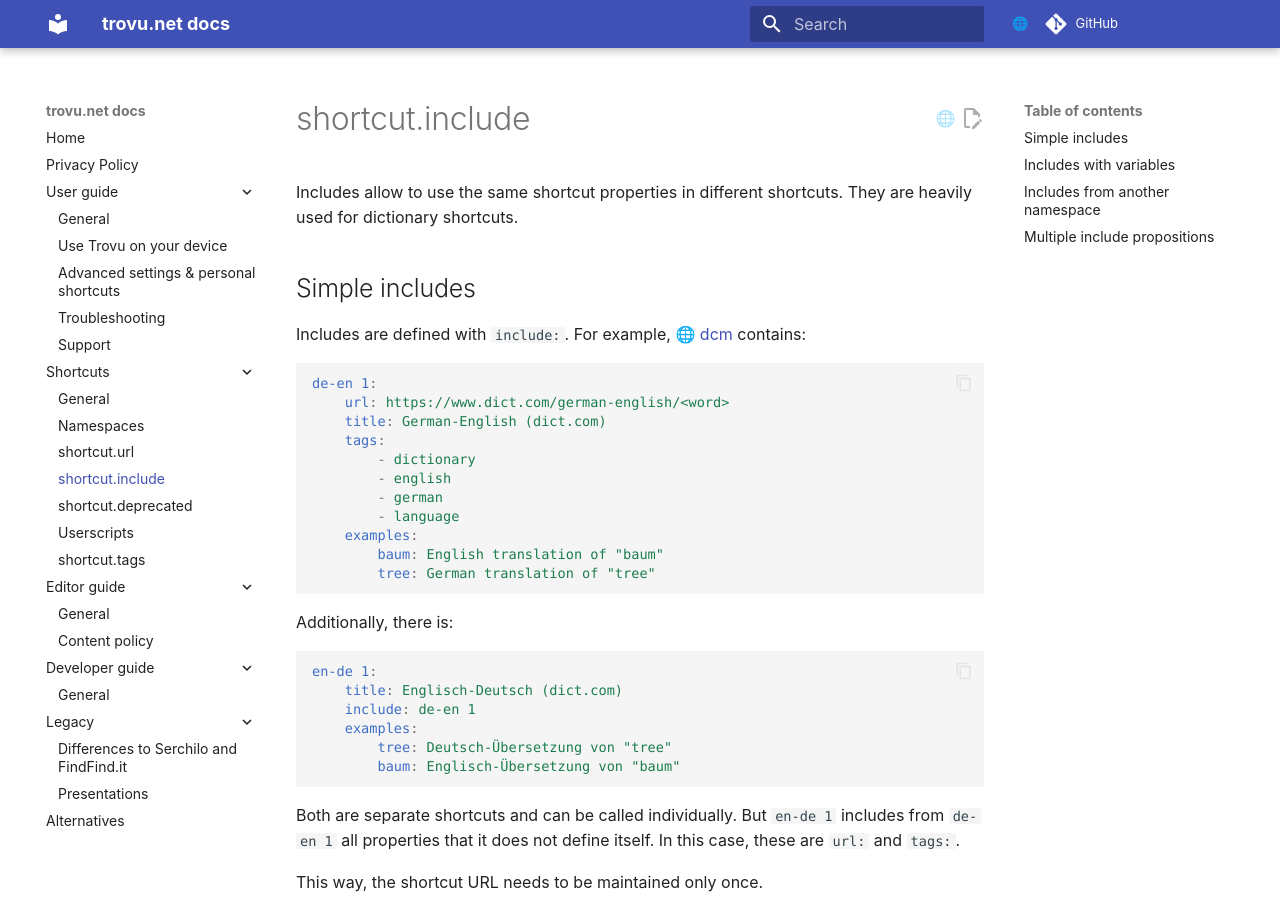
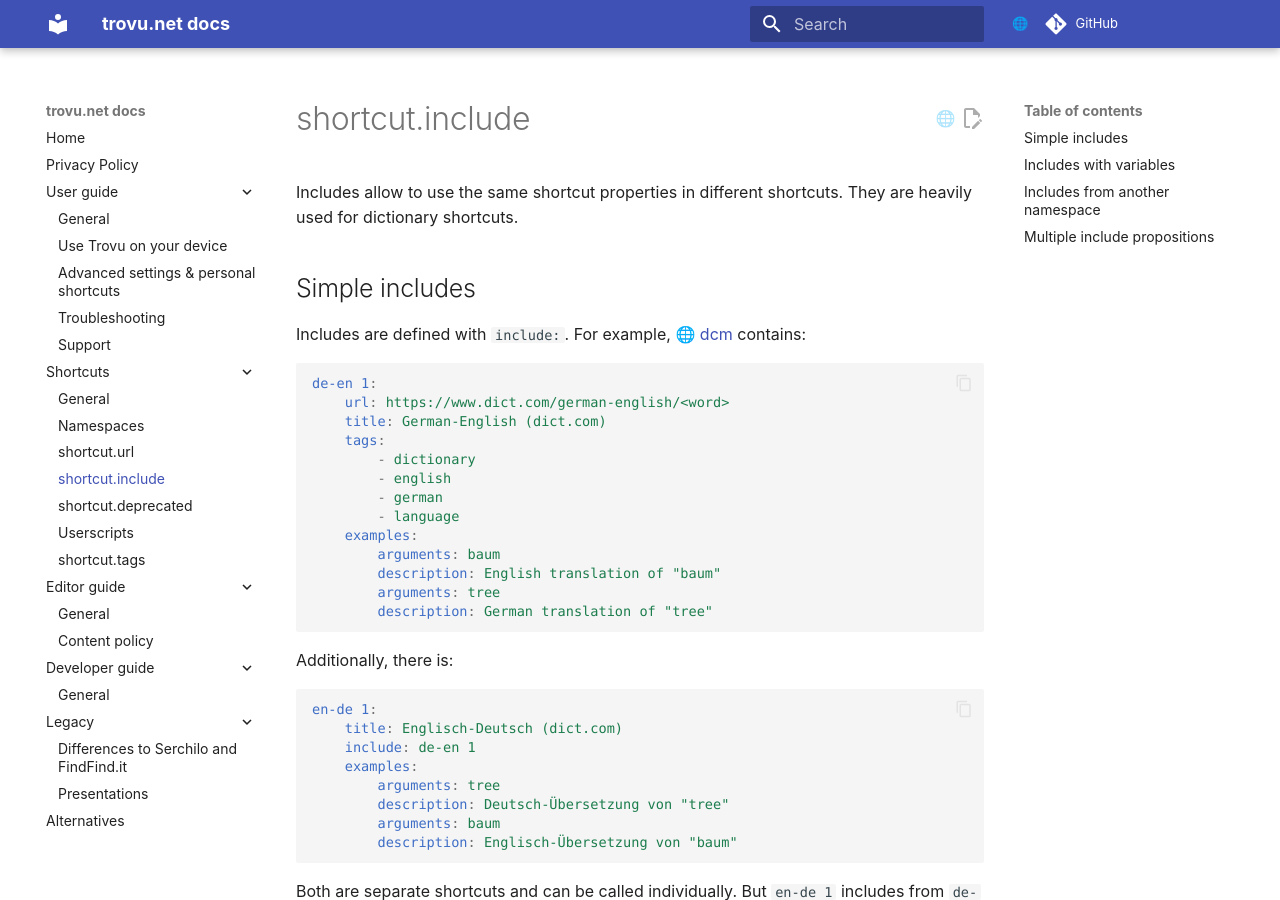
Before and after one commit to trovu/trovu, an MkDocs documentation site: the page built from docs/shortcuts/include.md, in a window 1280 px wide and 900 px high. Built offline with MkDocs 1.6.1 and Material for MkDocs 9.7.7, drawn with Linux system fonts in a browser that asks for light colours; comment, search, counter and statistics services are not loaded; some of the changed lines change nothing that is shown.

Commit message:
Examples in correct syntax.

````diff
--- a/docs/shortcuts/include.md
+++ b/docs/shortcuts/include.md
@@ -16,8 +16,10 @@ de-en 1:
         - german
         - language
     examples:
-        baum: English translation of "baum"
-        tree: German translation of "tree"
+        arguments: baum
+        description: English translation of "baum"
+        arguments: tree
+        description: German translation of "tree"
 ```
 
 Additionally, there is:
@@ -27,8 +29,10 @@ en-de 1:
     title: Englisch-Deutsch (dict.com)
     include: de-en 1
     examples:
-        tree: Deutsch-Übersetzung von "tree"
-        baum: Englisch-Übersetzung von "baum"
+        arguments: tree
+        description: Deutsch-Übersetzung von "tree"
+        arguments: baum
+        description: Englisch-Übersetzung von "baum"
 ```
 
 Both are separate shortcuts and can be called individually. But `en-de 1` includes from `de-en 1` all properties that it does not define itself. In this case, these are `url:` and `tags:`.
````
